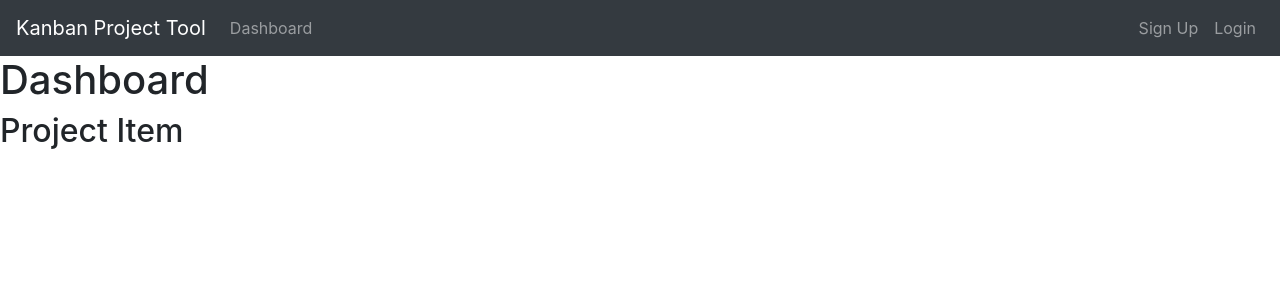
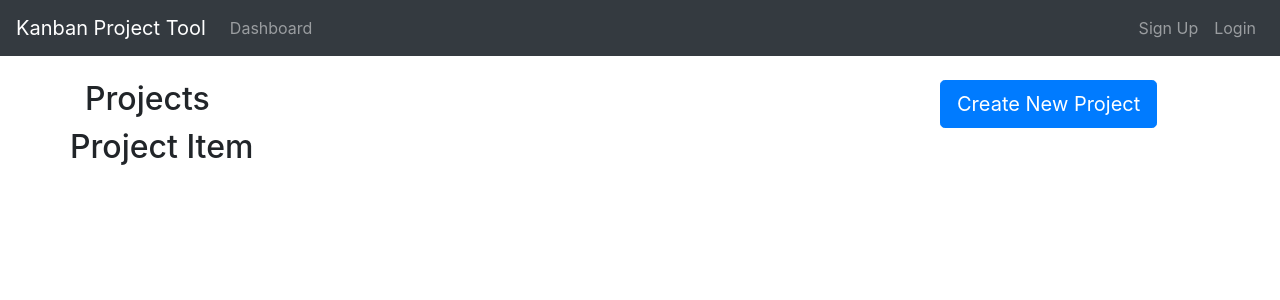
Before and after one commit to nursh/Project-Management-tool, a React (Create React App) app in the folder frontend/: page /dashboard in a window 1280 px wide. Shown: the top 300 px of the page. Built offline with nearby package versions, Linux system fonts and the light colour scheme.

Commit message:
Added Projects title with Create New Project button

```diff
--- a/frontend/src/components/Dashboard.js
+++ b/frontend/src/components/Dashboard.js
@@ -1,5 +1,8 @@
 import React, { Component } from "react";
-
+import Container from 'react-bootstrap/Container';
+import Row from 'react-bootstrap/Row';
+import Col from 'react-bootstrap/Col';
+import Button from 'react-bootstrap/Button';
 
 import ProjectItem from "./Project/ProjectItem";
 
@@ -7,10 +10,22 @@ import ProjectItem from "./Project/ProjectItem";
 export default class Dashboard extends Component {
   render() {
     return (
-      <div>
-        <h1>Dashboard</h1>
-        <ProjectItem />
-      </div>
+      <Container>
+        <Row className="mt-4">
+          <Col md={2}>
+            <h2>Projects</h2>
+          </Col>
+          <Col md={{ span: 3, offset: 7 }}>
+            <Button variant="primary" size="lg">
+              Create New Project
+            </Button>
+          </Col>
+        </Row>
+
+        <Row>
+          <ProjectItem />
+        </Row>
+      </Container>
     );
   }
 }
```
